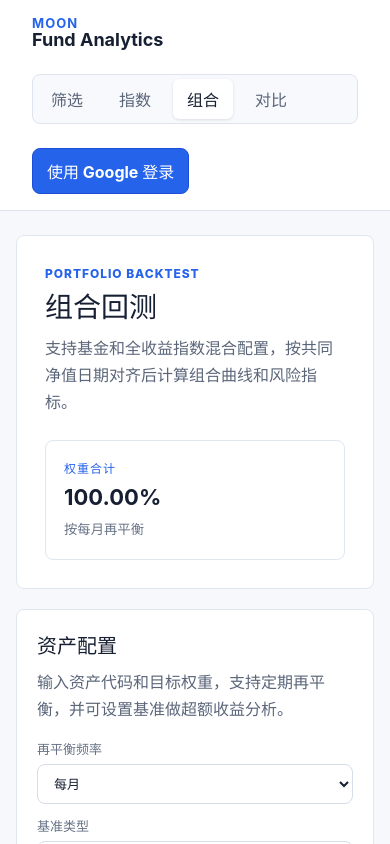
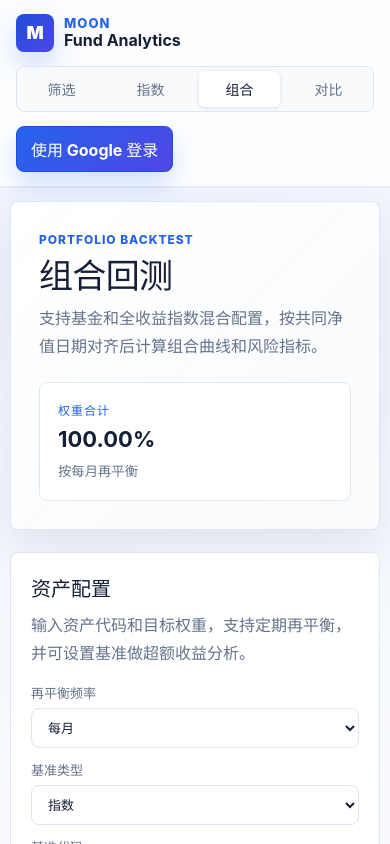
Before and after one commit to SpikeJetFayeEin/moon, a React (Vite) app in the folder apps/web/: page /portfolio in a window 390 px wide. Shown: the top 844 px of the page. Built offline with nearby package versions, Linux system fonts and the light colour scheme; no server answers.

Commit message:
Polish frontend dashboard

```diff
--- a/apps/web/src/App.tsx
+++ b/apps/web/src/App.tsx
@@ -13,8 +13,11 @@ export default function App() {
     <div>
       <header className="app-header">
         <Link to="/" className="brand">
-          <span>Moon</span>
-          <strong>Fund Analytics</strong>
+          <span className="brand-mark">M</span>
+          <span className="brand-copy">
+            <span>Moon</span>
+            <strong>Fund Analytics</strong>
+          </span>
         </Link>
         <nav>
           <NavLink to="/">筛选</NavLink>
--- a/apps/web/src/pages/Dashboard.tsx
+++ b/apps/web/src/pages/Dashboard.tsx
@@ -31,22 +31,45 @@ export function Dashboard() {
     () => funds.reduce((sum, fund) => sum + (fund.asset_size_billion ?? 0), 0),
     [funds],
   );
+  const latestFundCount = trimmedQuery ? fundsQuery.data?.total : funds.length;
+  const quickSearches = ["沪深300", "中证500", "纳斯达克", "债券"];
 
   return (
     <main className="page-grid">
       <section className="hero-band">
-        <div>
-          <p className="eyebrow">Moon Fund Analytics</p>
+        <div className="hero-copy">
           <h1>中国公募基金筛选与净值风险分析</h1>
           <p>
             第一版聚焦客观数据：搜索、筛选、详情页深度指标和多基金对比，不提供热门推荐或投资建议。
           </p>
+          <div className="hero-actions">
+            <a className="primary-button as-link" href="#fund-search">
+              开始筛选
+            </a>
+            <Link className="ghost-button as-link" to="/portfolio">
+              组合回测
+            </Link>
+          </div>
+        </div>
+        <div className="hero-insight-panel">
+          <div className="overview-panel">
+            <span>当前列表</span>
+            <strong>{latestFundCount ?? funds.length}</strong>
+            <small>{trimmedQuery ? "搜索结果" : "自选基金"}</small>
           </div>
           <div className="overview-panel">
-          <span>自选基金</span>
-          <strong>{funds.length}</strong>
-          <span>自选规模合计</span>
+            <span>规模合计</span>
             <strong>{formatNumber(totalAssets, 1)} 亿</strong>
+            <small>按当前列表估算</small>
+          </div>
+          <div className="hero-mini-chart" aria-hidden="true">
+            <span />
+            <span />
+            <span />
+            <span />
+            <span />
+            <span />
+          </div>
         </div>
       </section>
 
@@ -75,13 +98,24 @@ export function Dashboard() {
         </div>
       </section>
 
-      <section className="toolbar">
+      <section className="toolbar" id="fund-search">
+        <div className="search-stack">
+          <label htmlFor="fund-query">基金检索</label>
           <input
+            id="fund-query"
             value={query}
             onChange={(event) => setQuery(event.target.value)}
             placeholder="搜索基金名称或代码，例如 沪深 / 000300"
           />
-        <span>
+          <div className="quick-searches" aria-label="快捷搜索">
+            {quickSearches.map((item) => (
+              <button type="button" key={item} onClick={() => setQuery(item)}>
+                {item}
+              </button>
+            ))}
+          </div>
+        </div>
+        <span className="result-count">
           {fundsQuery.isFetching || watchlistQuery.isFetching ? "加载中..." : `共 ${funds.length} 只`}
         </span>
       </section>
--- a/apps/web/src/pages/FundDetail.tsx
+++ b/apps/web/src/pages/FundDetail.tsx
@@ -196,11 +196,6 @@ export function FundDetail() {
         <section className="cmb-section" id="performance">
           <div className="section-title-row">
             <h2>业绩总览</h2>
-            <div className="segmented-tabs">
-              <button className="active">累计收益走势</button>
-              <button>复权净值走势</button>
-              <button>实时估值</button>
-            </div>
           </div>
           <div className="performance-grid">
             <div className="chart-panel">
--- a/apps/web/src/styles.css
+++ b/apps/web/src/styles.css
@@ -1,6 +1,19 @@
 :root {
-  color: #172033;
-  background: #f6f8fb;
+  color: #152036;
+  background: #f5f7fb;
+  --bg: #f5f7fb;
+  --surface: #ffffff;
+  --surface-soft: #f8fafc;
+  --text: #152036;
+  --muted: #64748b;
+  --border: #dce5f2;
+  --border-soft: #edf2f7;
+  --accent: #2563eb;
+  --accent-dark: #1d4ed8;
+  --accent-soft: #eaf2ff;
+  --success: #047857;
+  --danger: #b91c1c;
+  --shadow: 0 18px 44px rgba(15, 23, 42, 0.08);
   font-family:
     Inter, "Segoe UI", "Microsoft YaHei", system-ui, -apple-system, BlinkMacSystemFont,
     sans-serif;
@@ -16,7 +29,9 @@ body {
   margin: 0;
   min-width: 320px;
   min-height: 100vh;
-  background: #f6f8fb;
+  background:
+    radial-gradient(circle at 18% -10%, rgba(37, 99, 235, 0.12), transparent 30%),
+    linear-gradient(180deg, #ffffff 0%, var(--bg) 42%);
 }
 
 .fund-terminal {
@@ -307,7 +322,7 @@ body {
 }
 
 a {
-  color: #1d4ed8;
+  color: var(--accent-dark);
   text-decoration: none;
 }
 
@@ -325,50 +340,74 @@ select {
   grid-template-columns: 1fr auto 1fr;
   align-items: center;
   gap: 24px;
-  padding: 16px 32px;
-  border-bottom: 1px solid #dde4ef;
-  background: rgba(255, 255, 255, 0.92);
-  backdrop-filter: blur(16px);
+  padding: 14px clamp(16px, 3vw, 36px);
+  border-bottom: 1px solid rgba(220, 229, 242, 0.8);
+  background: rgba(255, 255, 255, 0.86);
+  box-shadow: 0 1px 0 rgba(15, 23, 42, 0.03);
+  backdrop-filter: blur(18px);
 }
 
 .brand {
   display: inline-flex;
-  flex-direction: column;
-  color: #172033;
+  align-items: center;
+  gap: 10px;
+  color: var(--text);
   line-height: 1.1;
 }
 
-.brand span {
-  color: #2563eb;
+.brand-mark {
+  display: grid;
+  width: 38px;
+  height: 38px;
+  place-items: center;
+  border-radius: 8px;
+  background: linear-gradient(135deg, #1d4ed8, #4f46e5);
+  color: #ffffff !important;
+  font-size: 18px !important;
+  font-weight: 900 !important;
+  letter-spacing: 0 !important;
+  text-transform: none !important;
+  box-shadow: 0 12px 28px rgba(37, 99, 235, 0.24);
+}
+
+.brand-copy {
+  display: grid;
+  gap: 2px;
+}
+
+.brand-copy span {
+  color: var(--accent);
   font-size: 13px;
-  font-weight: 700;
+  font-weight: 800;
   letter-spacing: 0.08em;
   text-transform: uppercase;
 }
 
-.brand strong {
+.brand-copy strong {
   font-size: 18px;
 }
 
 nav {
   display: flex;
   gap: 8px;
-  border: 1px solid #dde4ef;
+  border: 1px solid var(--border);
   border-radius: 8px;
   padding: 4px;
-  background: #f7f9fc;
+  background: rgba(248, 250, 252, 0.9);
 }
 
 nav a {
   border-radius: 6px;
-  padding: 8px 14px;
-  color: #5b667a;
+  padding: 8px 16px;
+  color: var(--muted);
+  font-size: 14px;
+  font-weight: 700;
 }
 
 nav a.active {
-  background: #ffffff;
-  color: #172033;
-  box-shadow: 0 1px 3px rgba(23, 32, 51, 0.12);
+  background: var(--surface);
+  color: var(--text);
+  box-shadow: 0 1px 4px rgba(15, 23, 42, 0.12);
 }
 
 .auth-badge,
@@ -381,45 +420,51 @@ nav a.active {
 }
 
 .auth-badge {
-  border: 1px solid #d5ddeb;
-  color: #5b667a;
+  border: 1px solid var(--border);
+  color: var(--muted);
 }
 
 .ghost-button {
-  border: 1px solid #d5ddeb;
-  background: #ffffff;
-  color: #172033;
+  border: 1px solid var(--border);
+  background: var(--surface);
+  color: var(--text);
+  cursor: pointer;
 }
 
 .primary-button {
-  border: 1px solid #1d4ed8;
-  background: #2563eb;
+  border: 1px solid var(--accent-dark);
+  background: linear-gradient(135deg, var(--accent), #4f46e5);
   color: #ffffff;
   cursor: pointer;
+  box-shadow: 0 12px 24px rgba(37, 99, 235, 0.2);
 }
 
 .as-link {
   display: inline-flex;
   align-items: center;
+  justify-content: center;
 }
 
 .page-grid {
   display: grid;
-  gap: 20px;
-  width: min(1180px, calc(100% - 32px));
-  margin: 24px auto 48px;
+  gap: 22px;
+  width: min(1200px, calc(100% - 32px));
+  margin: 26px auto 56px;
 }
 
 .hero-band,
 .detail-header {
   display: grid;
-  grid-template-columns: minmax(0, 1fr) auto;
-  gap: 24px;
+  grid-template-columns: minmax(0, 1fr) minmax(320px, 0.42fr);
+  gap: clamp(22px, 4vw, 54px);
   align-items: center;
-  border: 1px solid #dfe7f1;
+  border: 1px solid rgba(220, 229, 242, 0.9);
   border-radius: 8px;
-  padding: 28px;
-  background: #ffffff;
+  padding: clamp(28px, 5vw, 54px);
+  background:
+    linear-gradient(135deg, rgba(255, 255, 255, 0.96), rgba(248, 250, 252, 0.94)),
+    var(--surface);
+  box-shadow: var(--shadow);
 }
 
 .header-actions {
@@ -432,21 +477,36 @@ nav a.active {
 .hero-band h1,
 .detail-header h1 {
   margin: 0 0 12px;
-  font-size: clamp(28px, 4vw, 46px);
-  line-height: 1.08;
+  max-width: 760px;
+  color: var(--text);
+  font-size: clamp(34px, 5vw, 60px);
+  line-height: 1.03;
+  letter-spacing: -0.02em;
 }
 
 .hero-band p,
 .detail-header p,
 .analysis-panel p {
   margin: 0;
-  color: #5b667a;
+  color: var(--muted);
   line-height: 1.7;
+}
+
+.hero-copy > p {
+  max-width: 670px;
+  font-size: 16px;
+}
+
+.hero-actions {
+  display: flex;
+  flex-wrap: wrap;
+  gap: 12px;
+  margin-top: 24px;
 }
 
 .eyebrow {
   margin-bottom: 8px !important;
-  color: #2563eb !important;
+  color: var(--accent) !important;
   font-size: 12px;
   font-weight: 800;
   letter-spacing: 0.08em;
@@ -455,52 +515,156 @@ nav a.active {
 
 .overview-panel {
   display: grid;
-  gap: 6px;
-  min-width: 180px;
-  border-left: 1px solid #dfe7f1;
-  padding-left: 24px;
+  gap: 4px;
+  min-width: 0;
+  border: 1px solid var(--border-soft);
+  border-radius: 8px;
+  padding: 16px;
+  background: var(--surface);
 }
 
 .overview-panel span {
-  color: #687386;
+  color: var(--muted);
   font-size: 13px;
+  font-weight: 700;
 }
 
 .overview-panel strong {
-  color: #172033;
+  color: var(--text);
   font-size: 28px;
+}
+
+.overview-panel small {
+  color: #94a3b8;
+}
+
+.hero-insight-panel {
+  display: grid;
+  grid-template-columns: repeat(2, minmax(0, 1fr));
+  gap: 12px;
+}
+
+.hero-mini-chart {
+  grid-column: 1 / -1;
+  display: flex;
+  align-items: end;
+  gap: 8px;
+  height: 112px;
+  border: 1px solid var(--border-soft);
+  border-radius: 8px;
+  padding: 16px;
+  background:
+    linear-gradient(180deg, rgba(37, 99, 235, 0.08), rgba(255, 255, 255, 0)),
+    var(--surface);
+}
+
+.hero-mini-chart span {
+  flex: 1;
+  min-width: 16px;
+  border-radius: 5px 5px 2px 2px;
+  background: linear-gradient(180deg, #4f46e5, #60a5fa);
+}
+
+.hero-mini-chart span:nth-child(1) {
+  height: 38%;
+}
+
+.hero-mini-chart span:nth-child(2) {
+  height: 58%;
+}
+
+.hero-mini-chart span:nth-child(3) {
+  height: 44%;
+}
+
+.hero-mini-chart span:nth-child(4) {
+  height: 76%;
+}
+
+.hero-mini-chart span:nth-child(5) {
+  height: 64%;
+}
+
+.hero-mini-chart span:nth-child(6) {
+  height: 88%;
 }
 
 .toolbar {
   display: grid;
   grid-template-columns: minmax(0, 1fr) auto;
-  align-items: center;
-  gap: 16px;
-  border: 1px solid #dfe7f1;
+  align-items: end;
+  gap: 18px;
+  border: 1px solid var(--border);
   border-radius: 8px;
-  padding: 14px;
-  background: #ffffff;
+  padding: 18px;
+  background: var(--surface);
+  box-shadow: 0 10px 30px rgba(15, 23, 42, 0.04);
+}
+
+.search-stack {
+  display: grid;
+  gap: 10px;
+}
+
+.search-stack label {
+  color: var(--text);
+  font-size: 14px;
+  font-weight: 800;
 }
 
 .toolbar input {
   width: 100%;
-  border: 1px solid #d5ddeb;
+  border: 1px solid var(--border);
   border-radius: 8px;
-  padding: 12px 14px;
+  padding: 14px 15px;
   outline: none;
+  font-size: 15px;
 }
 
 .toolbar input:focus {
-  border-color: #2563eb;
+  border-color: var(--accent);
   box-shadow: 0 0 0 3px rgba(37, 99, 235, 0.14);
+}
+
+.quick-searches {
+  display: flex;
+  flex-wrap: wrap;
+  gap: 8px;
+}
+
+.quick-searches button {
+  border: 1px solid var(--border);
+  border-radius: 999px;
+  padding: 6px 10px;
+  background: var(--surface-soft);
+  color: var(--muted);
+  font-size: 13px;
+  font-weight: 700;
+  cursor: pointer;
+}
+
+.quick-searches button:hover {
+  border-color: #bfdbfe;
+  background: var(--accent-soft);
+  color: var(--accent-dark);
+}
+
+.result-count {
+  min-width: 96px;
+  border-radius: 8px;
+  padding: 12px 14px;
+  background: var(--surface-soft);
+  color: var(--text);
+  font-weight: 800;
+  text-align: center;
 }
 
 input,
 select {
-  border: 1px solid #d5ddeb;
+  border: 1px solid var(--border);
   border-radius: 8px;
-  background: #ffffff;
-  color: #172033;
+  background: var(--surface);
+  color: var(--text);
 }
 
 .account-grid {
@@ -520,7 +684,7 @@ select {
 
 .account-panel p {
   margin: 0;
-  color: #687386;
+  color: var(--muted);
   line-height: 1.7;
 }
 
@@ -534,7 +698,7 @@ select {
 }
 
 .panel-title-row span {
-  color: #687386;
+  color: var(--muted);
   font-size: 13px;
 }
 
@@ -546,7 +710,7 @@ select {
 .saved-row {
   border-radius: 8px;
   padding: 10px 12px;
-  background: #f6f8fb;
+  background: var(--surface-soft);
 }
 
 .saved-row button,
@@ -562,14 +726,14 @@ select {
 .saved-strip {
   justify-content: flex-start;
   flex-wrap: wrap;
-  border: 1px solid #dfe7f1;
+  border: 1px solid var(--border);
   border-radius: 8px;
   padding: 14px;
-  background: #ffffff;
+  background: var(--surface);
 }
 
 .saved-strip span {
-  color: #687386;
+  color: var(--muted);
   font-weight: 700;
 }
 
@@ -587,6 +751,7 @@ select {
 
 .table-shell {
   overflow-x: auto;
+  box-shadow: 0 10px 30px rgba(15, 23, 42, 0.04);
 }
 
 .index-strip {
@@ -594,7 +759,8 @@ select {
   grid-template-columns: minmax(0, 0.9fr) minmax(0, 1.4fr);
   gap: 20px;
   align-items: center;
-  padding: 20px;
+  padding: 22px;
+  box-shadow: 0 10px 30px rgba(15, 23, 42, 0.04);
 }
 
 .index-strip h2 {
@@ -605,7 +771,7 @@ select {
 .index-strip p,
 .index-source-card small {
   margin: 0;
-  color: #687386;
+  color: var(--muted);
   line-height: 1.7;
 }
 
@@ -619,12 +785,22 @@ select {
   display: grid;
   gap: 8px;
   padding: 16px;
-  color: #172033;
+  color: var(--text);
+  transition:
+    border-color 160ms ease,
+    box-shadow 160ms ease,
+    transform 160ms ease;
+}
+
+.index-card:hover {
+  border-color: #bfdbfe;
+  box-shadow: 0 12px 26px rgba(37, 99, 235, 0.1);
+  transform: translateY(-1px);
 }
 
 .index-card span,
 .index-source-card span {
-  color: #2563eb;
+  color: var(--accent);
   font-size: 12px;
   font-weight: 800;
   letter-spacing: 0.08em;
@@ -636,7 +812,7 @@ select {
 }
 
 .index-card small {
-  color: #687386;
+  color: var(--muted);
 }
 
 .index-source-card {
@@ -657,18 +833,27 @@ table {
 
 th,
 td {
-  border-bottom: 1px solid #eef2f7;
+  border-bottom: 1px solid var(--border-soft);
   padding: 14px 16px;
   text-align: left;
   white-space: nowrap;
 }
 
 th {
-  color: #687386;
+  background: var(--surface-soft);
+  color: var(--muted);
   font-size: 12px;
   font-weight: 800;
   letter-spacing: 0.04em;
   text-transform: uppercase;
+}
+
+tbody tr {
+  transition: background 160ms ease;
+}
+
+tbody tr:hover {
+  background: #f8fbff;
 }
 
 .back-link {
@@ -708,7 +893,7 @@ th {
 
 .metric-period-note {
   margin: -4px 0 0;
-  color: #687386;
+  color: var(--muted);
   font-size: 13px;
   font-weight: 700;
 }
@@ -753,7 +938,7 @@ th {
   gap: 12px;
   border-radius: 8px;
   padding: 12px;
-  background: #f6f8fb;
+  background: var(--surface-soft);
 }
 
 .rolling-row {
@@ -771,7 +956,7 @@ th {
 .holding-editor-row label {
   display: grid;
   gap: 6px;
-  color: #687386;
+  color: var(--muted);
   font-size: 13px;
   font-weight: 700;
 }
@@ -799,7 +984,7 @@ th {
 .backtest-controls label {
   display: grid;
   gap: 6px;
-  color: #687386;
+  color: var(--muted);
   font-size: 13px;
   font-weight: 700;
 }
@@ -816,11 +1001,13 @@ th {
   gap: 12px;
   border-radius: 8px;
   padding: 12px;
-  background: #f6f8fb;
+  background: var(--surface-soft);
 }
 
 .muted-note {
-  margin-top: 12px !important;
+  margin: 0 !important;
+  padding: 22px;
+  color: var(--muted);
   font-size: 13px;
 }
 
@@ -839,11 +1026,26 @@ th {
     justify-self: start;
   }
 
-  .overview-panel {
-    border-left: 0;
-    border-top: 1px solid #dfe7f1;
-    padding-top: 18px;
-    padding-left: 0;
+  .hero-band {
+    padding: 28px 20px;
+  }
+
+  .hero-insight-panel {
+    grid-template-columns: 1fr;
+  }
+
+  .hero-mini-chart {
+    grid-column: auto;
+  }
+
+  nav {
+    width: 100%;
+    overflow-x: auto;
+  }
+
+  nav a {
+    flex: 1 0 auto;
+    text-align: center;
   }
 
   .metric-grid,
@@ -856,3 +1058,30 @@ th {
     grid-template-columns: 1fr;
   }
 }
+
+@media (max-width: 560px) {
+  .app-header {
+    gap: 14px;
+  }
+
+  .brand-copy strong {
+    font-size: 16px;
+  }
+
+  .page-grid {
+    width: min(100% - 20px, 1200px);
+    margin-top: 14px;
+  }
+
+  .hero-actions {
+    display: grid;
+  }
+
+  .toolbar {
+    align-items: stretch;
+  }
+
+  .result-count {
+    text-align: left;
+  }
+}
```
Lines whose indentation alone changed are shown as unchanged.
